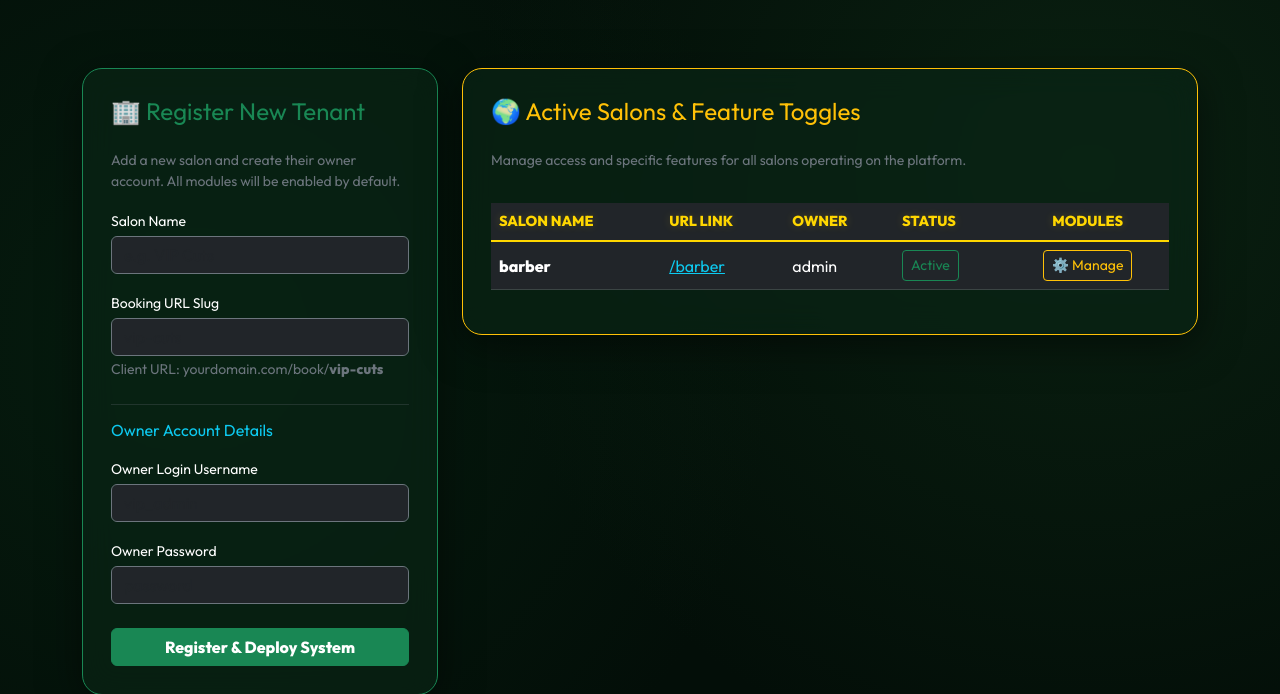
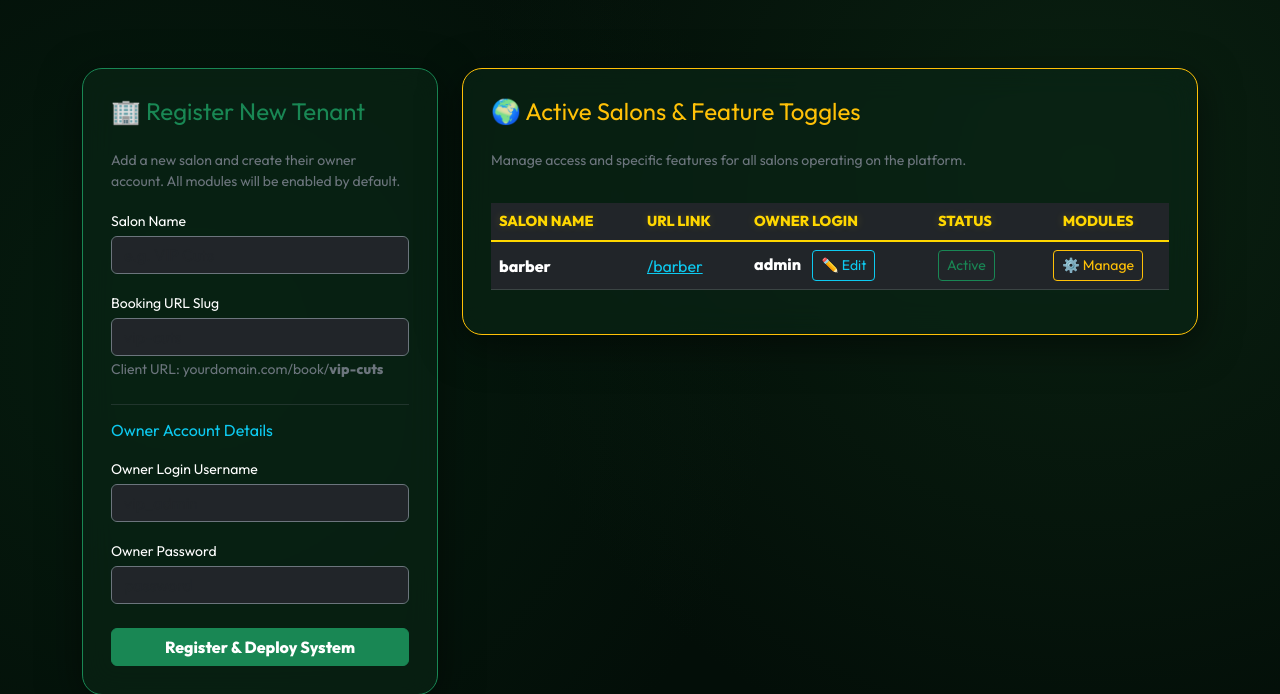
Before and after one commit to MazenElmogy14/Barbershop_System_, a Flask app: page /superadmin_portal in a window 1280 px wide. Shown: the part 88-782 px from the top of the page. Run offline with Flask 3, Linux system fonts and the light colour scheme; a user stored in the database is signed in.

Commit message:
add comment here

```diff
--- a/barber_shop_V7/app.py
+++ b/barber_shop_V7/app.py
@@ -161,7 +161,6 @@ def is_feature_enabled(salon_id, feature_name):
 def book(salon_slug):
     salon = Salon.query.filter_by(slug=salon_slug.lower(), is_active=True).first_or_404()
 
-    # Check if online booking is disabled for this salon
     if not is_feature_enabled(salon.id, 'online_booking'):
         return "This salon has disabled online booking.", 403
 
@@ -215,7 +214,6 @@ def login():
     if request.method == 'POST':
         user = User.query.filter_by(username=request.form['username'], password=request.form['password']).first()
         if user:
-            # Check if salon is locked before letting them log in
             if user.salon_id:
                 salon = Salon.query.get(user.salon_id)
                 if not salon.is_active:
@@ -891,7 +889,6 @@ def upload_request_photo(req_id):
 # ==========================================
 # SAAS MASTER PORTAL (WITH FEATURE TOGGLES)
 # ==========================================
-# Full list of available features
 AVAILABLE_FEATURES = [
     'online_booking', 'loyalty_points', 'pdf_report',
     'pos', 'expenses', 'inventory', 'manage_users', 'manage_barbers'
@@ -902,7 +899,6 @@ AVAILABLE_FEATURES = [
 def superadmin_portal():
     if current_user.role != 'superadmin': return "Access Denied", 403
 
-    # Auto-generate missing features for existing salons (Prevents crashes)
     all_salons = Salon.query.all()
     for s in all_salons:
         existing = [stg.feature_name for stg in SystemSetting.query.filter_by(salon_id=s.id).all()]
@@ -929,7 +925,6 @@ def superadmin_portal():
                 owner_password = request.form.get('owner_password')
                 db.session.add(User(salon_id=new_salon.id, username=owner_username, password=owner_password, role='owner'))
 
-                # Add all default features to the new salon
                 for f in AVAILABLE_FEATURES:
                     db.session.add(SystemSetting(salon_id=new_salon.id, feature_name=f, is_enabled=True))
 
@@ -953,9 +948,27 @@ def superadmin_portal():
                 db.session.commit()
                 flash(f"Updated '{feature_name}' for Salon ID {salon_id}", "success")
 
+        # --- NEW ACTION: EDIT OWNER ---
+        elif action == 'edit_owner':
+            salon_id = request.form.get('salon_id')
+            new_username = request.form.get('new_username')
+            new_password = request.form.get('new_password')
+
+            owner_user = User.query.filter_by(salon_id=salon_id, role='owner').first()
+            if owner_user:
+                existing_user = User.query.filter_by(username=new_username).first()
+                if existing_user and existing_user.id != owner_user.id:
+                    flash("Error: That username is already taken by another account.", "danger")
+                else:
+                    owner_user.username = new_username
+                    # Only change password if the field is not empty
+                    if new_password and new_password.strip() != '':
+                        owner_user.password = new_password
+                    db.session.commit()
+                    flash(f"Owner credentials updated successfully for Salon ID {salon_id}!", "success")
+
         return redirect(url_for('superadmin_portal'))
 
-    # Load data for display
     salons_data = []
     for s in Salon.query.all():
         owner = User.query.filter_by(salon_id=s.id, role='owner').first()
--- a/barber_shop_V7/templates/superadmin.html
+++ b/barber_shop_V7/templates/superadmin.html
@@ -72,7 +72,7 @@
                                 <tr>
                                     <th class="text-gold">Salon Name</th>
                                     <th class="text-gold">URL Link</th>
-                                    <th class="text-gold">Owner</th>
+                                    <th class="text-gold">Owner Login</th>
                                     <th class="text-gold">Status</th>
                                     <th class="text-gold text-center">Modules</th>
                                 </tr>
@@ -82,7 +82,12 @@
                                 <tr>
                                     <td class="fw-bold">{{ item.salon.name }}</td>
                                     <td><a href="/book/{{ item.salon.slug }}" target="_blank" class="text-info">/{{ item.salon.slug }}</a></td>
-                                    <td>{{ item.owner_username }}</td>
+                                    <td>
+                                        <span class="fw-bold me-2">{{ item.owner_username }}</span>
+                                        <button class="btn btn-sm btn-outline-info" data-bs-toggle="modal" data-bs-target="#editOwnerModal{{ item.salon.id }}">
+                                            ✏️ Edit
+                                        </button>
+                                    </td>
                                     <td>
                                         <form method="POST" class="m-0 d-inline">
                                             <input type="hidden" name="action" value="toggle_status">
@@ -112,6 +117,7 @@
     </div>
 
     {% for item in salons_data %}
+
     <div class="modal fade" id="featuresModal{{ item.salon.id }}" tabindex="-1" aria-hidden="true">
         <div class="modal-dialog">
             <div class="modal-content bg-dark border-warning text-start" style="border: 1px solid var(--gold-bright);">
@@ -143,6 +149,38 @@
             </div>
         </div>
     </div>
+
+    <div class="modal fade" id="editOwnerModal{{ item.salon.id }}" tabindex="-1" aria-hidden="true">
+        <div class="modal-dialog">
+            <div class="modal-content bg-dark border-info text-start" style="border: 1px solid #0dcaf0;">
+                <div class="modal-header border-secondary">
+                    <h5 class="modal-title text-info fw-bold">Edit Owner Account: {{ item.salon.name }}</h5>
+                    <button type="button" class="btn-close btn-close-white" data-bs-dismiss="modal" aria-label="Close"></button>
+                </div>
+                <form method="POST">
+                    <div class="modal-body">
+                        <input type="hidden" name="action" value="edit_owner">
+                        <input type="hidden" name="salon_id" value="{{ item.salon.id }}">
+
+                        <div class="mb-3">
+                            <label class="text-white small mb-1">Owner Login Username</label>
+                            <input type="text" name="new_username" class="form-control bg-dark text-white border-secondary" value="{{ item.owner_username }}" required>
+                        </div>
+                        <div class="mb-2">
+                            <label class="text-white small mb-1">New Password</label>
+                            <input type="text" name="new_password" class="form-control bg-dark text-white border-secondary" placeholder="Type new password here">
+                            <small class="text-secondary">Leave this field blank if you want to keep the current password.</small>
+                        </div>
+                    </div>
+                    <div class="modal-footer border-secondary">
+                        <button type="button" class="btn btn-outline-light" data-bs-dismiss="modal">Cancel</button>
+                        <button type="submit" class="btn btn-info fw-bold">Save Changes</button>
+                    </div>
+                </form>
+            </div>
+        </div>
+    </div>
+
     {% endfor %}
     </body>
 </html>
```
